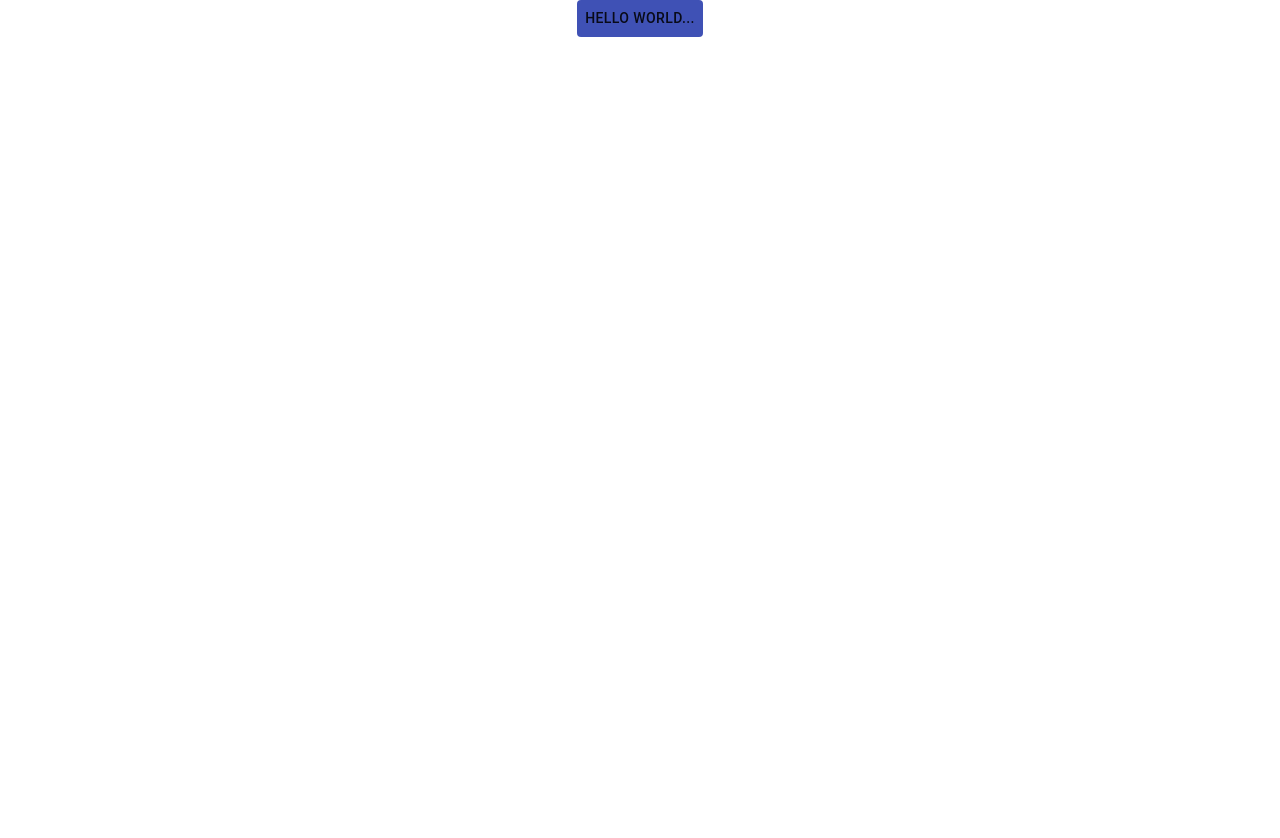
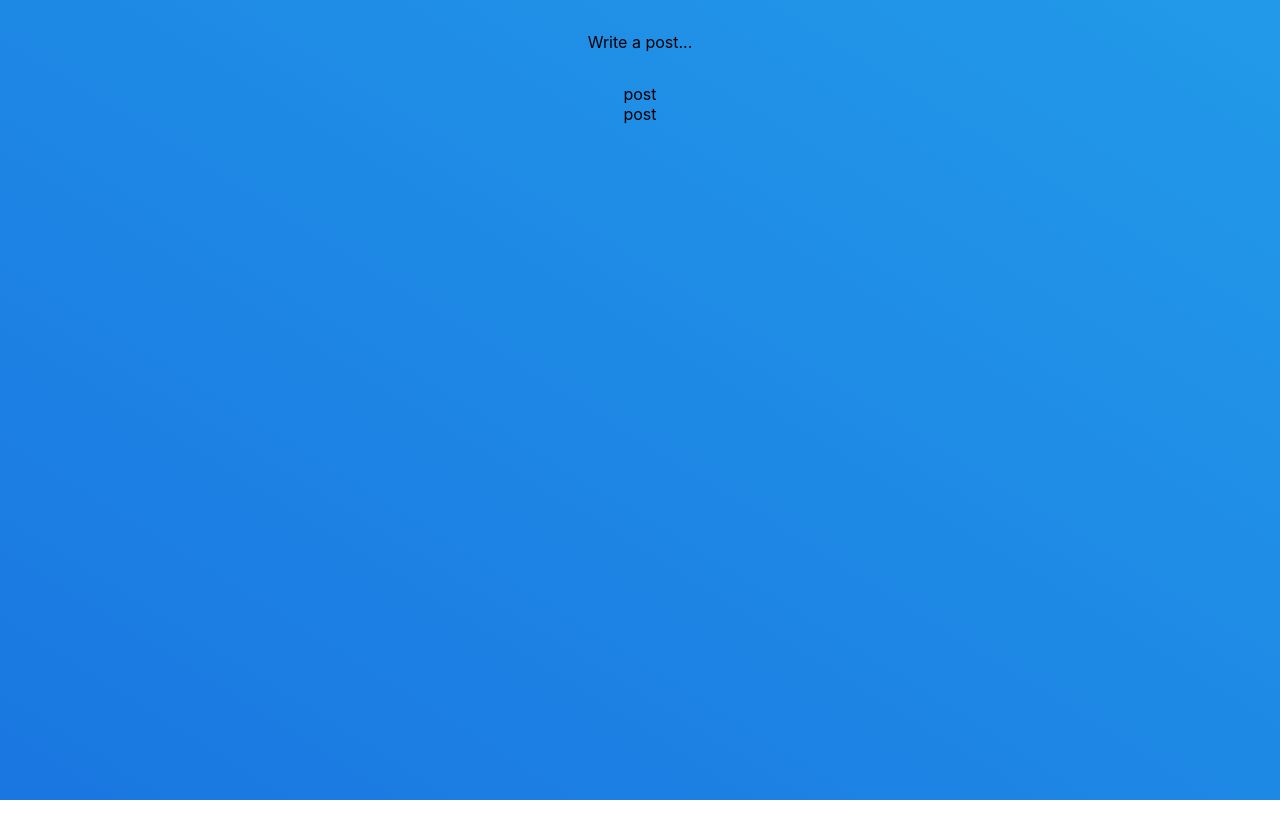
Before and after one commit to TheMrPizza/iListener, a React (Create React App) app in the folder ilistener/: page / in a window 1280 px wide. Shown: the top 838 px of the page. Before the commit the page ends 800 px from the top, so only its background shows below. Built offline with nearby package versions, Linux system fonts and the light colour scheme.

Commit message:
Added feed

```diff
--- a/ilistener/src/App.css
+++ b/ilistener/src/App.css
@@ -1,5 +1,16 @@
 .App {
   text-align: center;
+  width: 100%;
+  height: 100%;
+  background: linear-gradient(to left bottom, #229ae9, #1a76e1);
+}
+
+.home-page {
+  height: 100%;
+}
+
+.feed {
+  height: 100%;
 }
 
 .App-logo {
--- a/ilistener/src/App.js
+++ b/ilistener/src/App.js
@@ -1,13 +1,16 @@
 import React from 'react';
-import logo from './logo.svg';
 import HomePage from './pages/homePage'
 import './App.css';
+import { ThemeProvider } from '@material-ui/core/styles';
+import { mainTheme } from './styling/themes';
 
 function App() {
   return (
-    <div className="App">
-      <HomePage/>
-    </div>
+    <ThemeProvider theme={mainTheme} >
+      <div className="App">
+        <HomePage/>
+      </div>
+    </ThemeProvider>
   );
 }
 
--- /dev/null
+++ b/ilistener/src/components/feed.js
@@ -0,0 +1,14 @@
+import React from 'react';
+import '../App.css';
+
+function Feed(props) {
+    return (
+        <div className={"feed"}>
+            {props.posts.map(post => (
+                <div>post</div>
+            ))}
+        </div>
+    );
+}
+
+export default Feed;
--- a/ilistener/src/index.css
+++ b/ilistener/src/index.css
@@ -1,10 +1,12 @@
-body {
+html, body, #root {
   margin: 0;
   font-family: -apple-system, BlinkMacSystemFont, 'Segoe UI', 'Roboto', 'Oxygen',
     'Ubuntu', 'Cantarell', 'Fira Sans', 'Droid Sans', 'Helvetica Neue',
     sans-serif;
   -webkit-font-smoothing: antialiased;
   -moz-osx-font-smoothing: grayscale;
+  width: 100%;
+  height: 100%;
 }
 
 code {
--- a/ilistener/src/pages/homePage.js
+++ b/ilistener/src/pages/homePage.js
@@ -1,7 +1,8 @@
 import React from 'react';
 import { makeStyles, ThemeProvider } from '@material-ui/core/styles';
 import Button from '@material-ui/core/Button';
-import { mainTheme } from '../styling/themes';
+import Feed from '../components/feed';
+import '../App.css';
 
 const useStyles = makeStyles((theme) => ({
     root: {
@@ -20,14 +21,11 @@ export default function HomePage(props) {
     const classes = useStyles();
 
     return (
-        <ThemeProvider theme={mainTheme} >
-            <Button classes={{
-                root: classes.root,
-                hover: classes.hover,
-                pressed: classes.pressed,
-            }}>
-                Hello world...
-            </Button>
-        </ThemeProvider>
+        <div className={"home-page"}>
+            <div style={{padding: '2em'}}>
+                Write a post...
+            </div>
+            <Feed posts={[1, 2]}/>
+        </div>
     )
 }
--- a/ilistener/src/styling/themes.js
+++ b/ilistener/src/styling/themes.js
@@ -8,5 +8,12 @@ export const mainTheme = createMuiTheme({
             light: '#229ae9',
             dark: '#1a76e1',
         },
+    },
+    overrides: {
+        MuiButton: {
+            root: {
+
+            }
+        }
     }
 })
```
